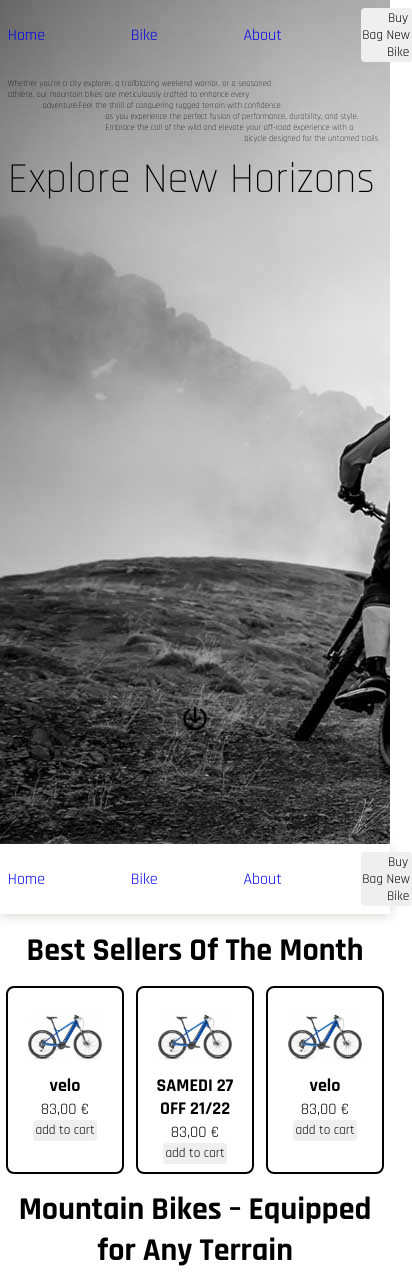
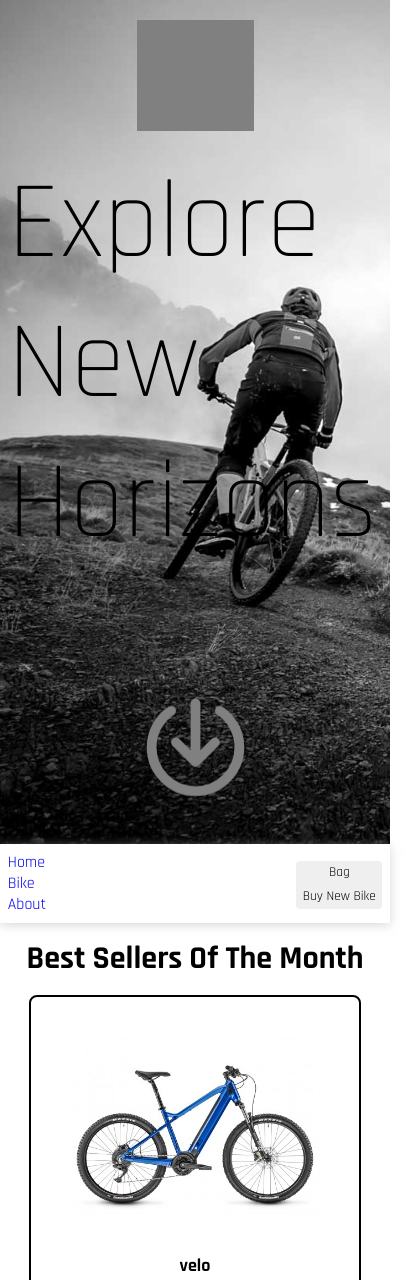
Before and after one commit to AlexandreAero/bike-e-commerce, a plain HTML site: page src/index.html in a window 390 px wide. Shown: the top 1280 px of the page, 412 px wide, since content can reach past the window. Drawn offline with Linux system fonts and the light colour scheme; files whose address does not match are found by name.

Commit message:
add responsives fonction for mobile

```diff
--- a/src/css/style.css
+++ b/src/css/style.css
@@ -14,6 +14,10 @@ header {
 
     background-repeat: no-repeat;
     background-size:auto;
+}
+
+.burger {
+    display: none;
 }
 
 nav {
@@ -89,7 +93,7 @@ h2 {
     text-align: center;
     width: 100vw;
     position: absolute;
-    top: 85vh; left: 0;
+    top: 83vh; left: 0;
     animation: bounce 4s ease infinite;
 
 }
@@ -155,9 +159,6 @@ h4 {
     margin-bottom: 2%;
 }
 
-span {
-
-}
 
 section button {
     border: none;
@@ -192,3 +193,89 @@ footer article a:visited {
 footer article a:hover {
     text-decoration: underline;
 }
+
+@media screen and (max-width:600px) {
+
+    header {
+        background-size:cover;
+        background-position:6%;
+    }
+
+    .burger  {
+        padding-top: 5%;
+        text-align: center;
+        display: block;
+        z-index: 10;
+    }
+
+
+    header p {
+        display: none;
+    }
+
+    header nav {
+        display: none;
+    }
+
+
+    .second-nav {
+        display:block;
+    }
+
+    .second-nav a {
+        display: block;
+        margin-right: 0;
+    }
+
+    h2 {
+        font-size: 28vw;
+        padding-top: 6%;
+    }
+
+    a img {
+        width: 30%;
+        filter: invert(0.5);
+    }
+
+    .buttons {
+        width: 22vw;
+        display: flex;
+        flex-direction: column;
+        justify-content: end;
+        position: absolute;
+        top: 2vh;
+        right: 2vw;
+    }
+
+
+
+    .buttons button:first-child {
+        border-radius: 0.25rem 0.25rem 0 0;
+    }
+
+    .buttons button:last-child {
+        border-radius: 0 0 0.25rem 0.25rem;
+    }
+
+    section {
+        width: 80%;
+        margin-bottom: 4%;
+
+    }
+
+    .product-info {
+        display: flex;
+        flex-direction: column;
+    }
+
+    .list-item section {
+        width: 40%;
+
+
+    }
+
+    footer article img {
+        width: 15%;
+    }
+
+}
--- a/src/index.html
+++ b/src/index.html
@@ -4,10 +4,16 @@
         <meta name="description" content="" />
         <meta name="author" content="" />
         <meta charset="utf-8" />
+        <meta name="viewport" content="width=device-width, initial-scale=1.0">
         <link rel="stylesheet" href="css/style.css" />
     </head>
     <body>
         <header>
+            <div class="burger">
+                <a href="index.html">
+                    <img src="/images/bicyclestore-logo.jpeg" alt="burger" >
+                </a>
+            </div>
             <nav>
                 <a href="#">Home</a>
                 <a href="#">Bike</a>
@@ -30,7 +36,7 @@
                 off-road experience with a bicycle designed for the untamed
                 trails
             </p>
-            <h2>Explor<span>e</span> New Horizons</h2>
+            <h2>Explore New Horizons</h2>
             <div class="arrow">
                 <a href="index.html">
                     <img src="/images/arrow-circle.svg" alt="nav-arrow" />
```
